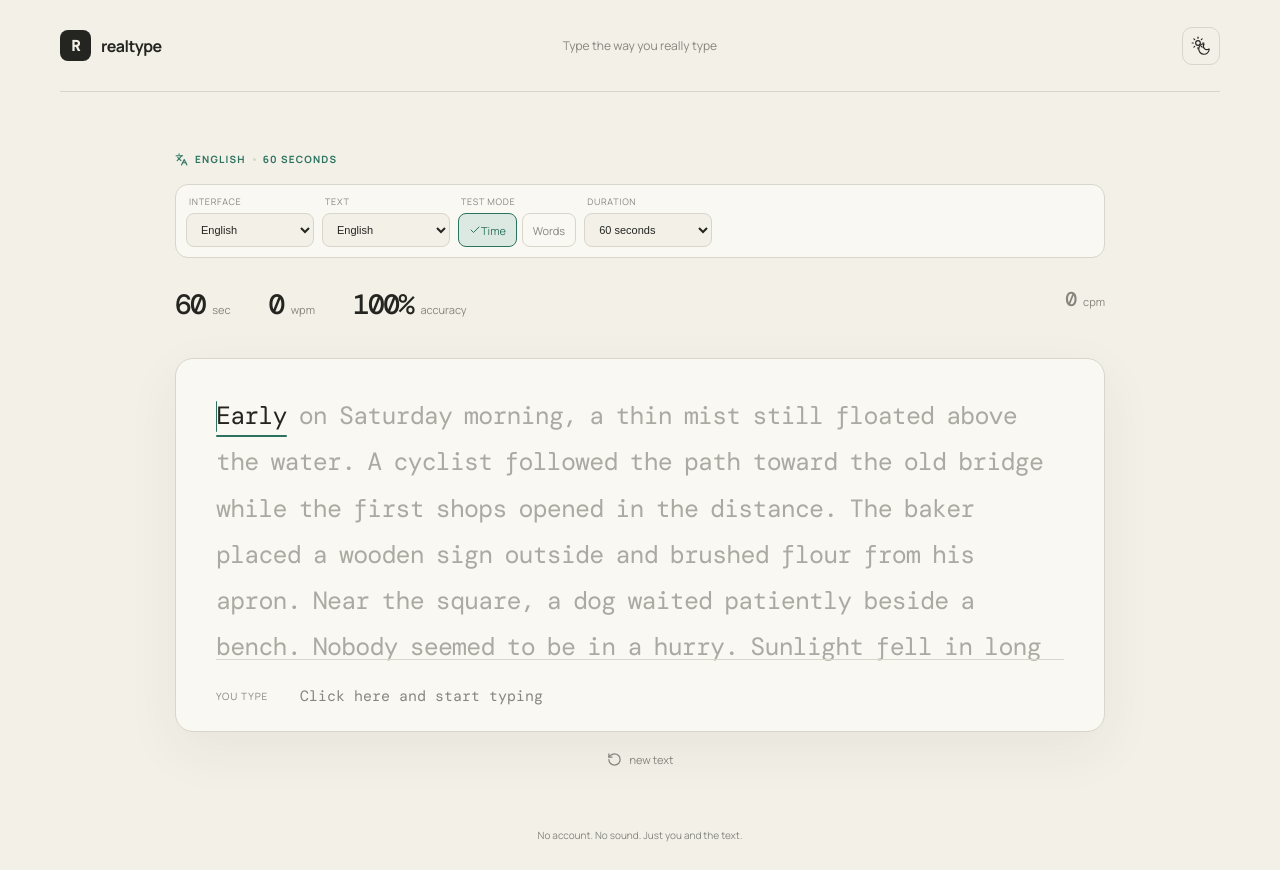
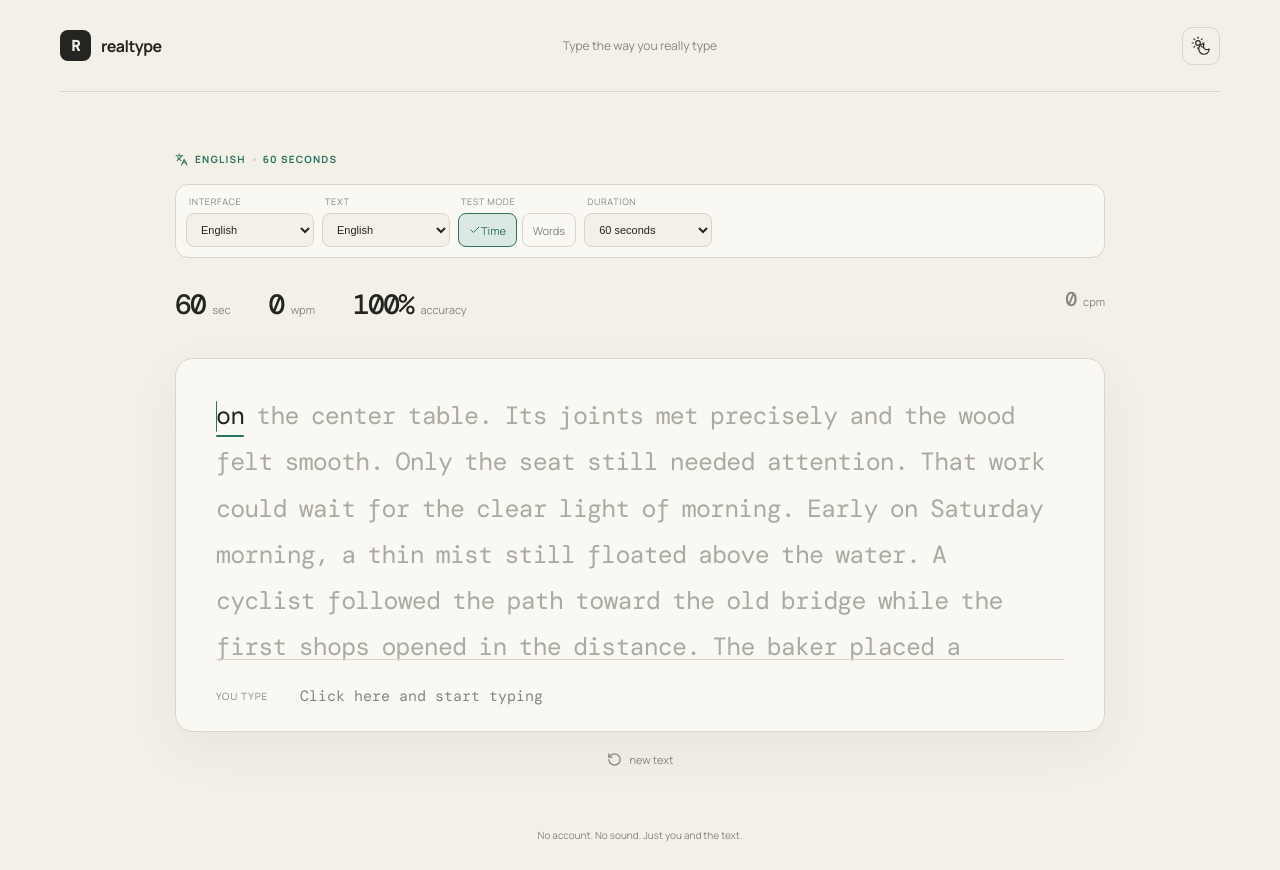
Before and after one commit to BjornB2/realtype, a React (Vite) app: page / in a window 1280 px wide. Built offline with nearby package versions, Linux system fonts and the light colour scheme.

Commit message:
Randomize every typing test

```diff
--- a/src/App.tsx
+++ b/src/App.tsx
@@ -29,8 +29,15 @@ export default function App() {
   const t = messages[locale];
   const effectiveCount = mode === 'words' ? Math.min(500, Math.max(1, Number(customCount) || wordCount)) : 500;
 
-  const reset = (fresh = false) => {
-    setEngine(createEngine(makeWords(textLanguage, effectiveCount, fresh ? Math.random : () => .5)));
+  const reset = (_fresh = false) => {
+    setEngine(current => {
+      const previousOpening = current.words.slice(0, 8).join(' ');
+      let words = makeWords(textLanguage, effectiveCount);
+      for (let attempt = 0; attempt < 5 && words.slice(0, 8).join(' ') === previousOpening; attempt++) {
+        words = makeWords(textLanguage, effectiveCount);
+      }
+      return createEngine(words);
+    });
     setTick(Date.now());
     requestAnimationFrame(() => inputRef.current?.focus());
   };
--- a/src/content.ts
+++ b/src/content.ts
@@ -28,9 +28,16 @@ const corpora: Record<Language, string[]> = {
 };
 
 export function makeWords(language: Language, amount: number, random = Math.random): string[] {
-  const paragraphs = [...corpora[language]].sort(() => random() - .5);
+  const paragraphs = [...corpora[language]];
+  for (let i = paragraphs.length - 1; i > 0; i--) {
+    const swapWith = Math.floor(random() * (i + 1));
+    [paragraphs[i], paragraphs[swapWith]] = [paragraphs[swapWith], paragraphs[i]];
+  }
   const pool = paragraphs.flatMap(p => p.split(/\s+/));
   const result: string[] = [];
-  while (result.length < amount) result.push(...pool);
+  while (result.length < amount) {
+    const offset = Math.floor(random() * pool.length);
+    result.push(...pool.slice(offset), ...pool.slice(0, offset));
+  }
   return result.slice(0, amount);
 }
```
Also changed, not shown: 1 other file (tests, documents, lock files or other folders).
